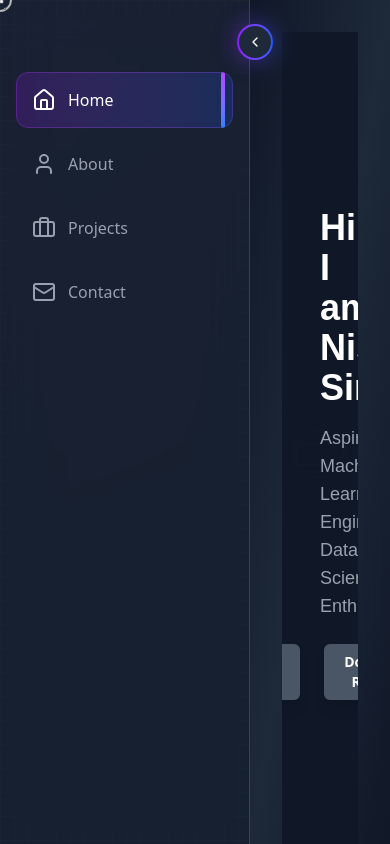
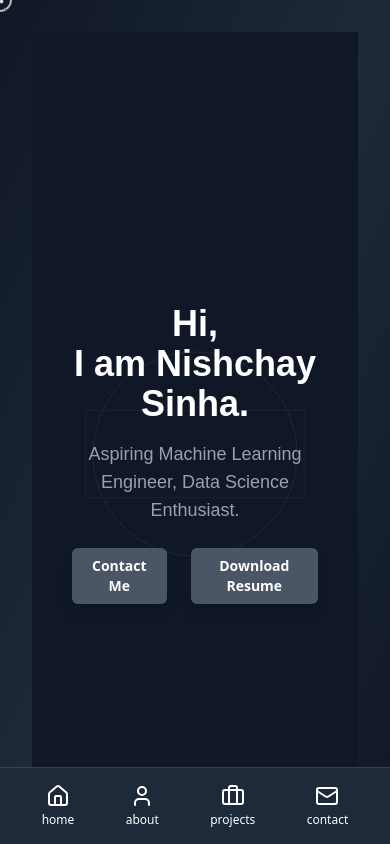
Before and after one commit to KetsuiSinha/portfolio, a React (Vite) app: page / in a window 390 px wide. Built offline with nearby package versions, Linux system fonts and the light colour scheme.

Commit message:
Adding vite components to the main site

```diff
--- a/src/components/AboutUs.jsx
+++ b/src/components/AboutUs.jsx
@@ -6,53 +6,53 @@ export default function AboutMe() {
     {
       category: "Machine Learning",
       items: ["TensorFlow", "PyTorch", "Scikit-learn", "Neural Networks", "Computer Vision", "NLP"],
-      icon: <Brain className="w-6 h-6 text-gray-400" />
+      icon: <Brain className="w-5 h-5 sm:w-6 sm:h-6 text-gray-400" />
     },
     {
       category: "Data Science",
       items: ["Python", "Pandas", "NumPy", "Data Visualization", "Statistical Analysis"],
-      icon: <Database className="w-6 h-6 text-gray-400" />
+      icon: <Database className="w-5 h-5 sm:w-6 sm:h-6 text-gray-400" />
     },
     {
       category: "Web Development",
       items: ["React", "Node.js", "JavaScript", "HTML/CSS", "REST APIs"],
-      icon: <Code className="w-6 h-6 text-gray-400" />
+      icon: <Code className="w-5 h-5 sm:w-6 sm:h-6 text-gray-400" />
     },
     {
       category: "Tools & Technologies",
       items: ["Git", "AWS", "Jupyter", "VS Code"],
-      icon: <Cpu className="w-6 h-6 text-gray-400" />
+      icon: <Cpu className="w-5 h-5 sm:w-6 sm:h-6 text-gray-400" />
     }
   ];
 
   return (
-    <div className="min-h-screen bg-gray-900 full-width">
+    <div className="min-h-screen bg-gray-900 w-full">
       {/* Hero Section */}
-      <section className="relative pt-16">
+      <section className="relative pt-8 sm:pt-16">
         <div className="absolute inset-0 -z-10 bg-gradient-to-br from-gray-900 via-gray-800 to-gray-900">
           <div className="absolute inset-0 bg-[linear-gradient(to_right,#4f4f4f2e_1px,transparent_1px),linear-gradient(to_bottom,#4f4f4f2e_1px,transparent_1px)] bg-[size:14px_24px]" />
         </div>
 
-        <div className="min-h-screen flex items-center">
-          <div className="max-w-7xl mx-auto px-6 lg:px-8 py-32">
+        <div className="min-h-[80vh] flex items-center">
+          <div className="w-full max-w-7xl mx-auto px-4 sm:px-6 lg:px-8 py-16 sm:py-24 lg:py-32">
             <div className="text-center">
-              <h1 className="text-4xl sm:text-6xl font-bold tracking-tight text-gray-300 mb-6">
+              <h1 className="text-3xl sm:text-4xl md:text-5xl lg:text-6xl font-bold tracking-tight text-gray-300 mb-4 sm:mb-6">
                 Machine Learning Engineer
               </h1>
-              <p className="text-xl text-gray-400 max-w-2xl mx-auto">
+              <p className="text-lg sm:text-xl text-gray-400 max-w-2xl mx-auto px-4">
                 Passionate about transforming data into intelligent solutions
               </p>
-              <div className="mt-8 flex justify-center gap-4">
+              <div className="mt-6 sm:mt-8 flex flex-col sm:flex-row justify-center gap-3 sm:gap-4 px-4">
                 <a
                   href="/public/resume.pdf"
                   download="My_Resume.pdf"
-  className="rounded-md bg-gray-600 px-5 py-2 text-sm font-semibold text-white shadow-lg hover:bg-gray-500 transition-all duration-300"
+                  className="rounded-md bg-gray-600 px-4 sm:px-5 py-2 text-sm font-semibold text-white shadow-lg hover:bg-gray-500 transition-all duration-300 w-full sm:w-auto"
                 >
                   Download Resume
                 </a>
                 <button
                   onClick={() => window.dispatchEvent(new Event('navigateToContact'))}
-            className="rounded-md bg-gray-600 px-5 py-2 text-sm font-semibold text-white shadow-lg hover:bg-gray-500 transition-all duration-300"
+                  className="rounded-md bg-gray-600 px-4 sm:px-5 py-2 text-sm font-semibold text-white shadow-lg hover:bg-gray-500 transition-all duration-300 w-full sm:w-auto"
                 >
                   Contact Me
                 </button>
@@ -63,17 +63,17 @@ export default function AboutMe() {
       </section>
 
       {/* About Section */}
-      <section id="about" className="py-20 relative">
-        <div className="max-w-7xl mx-auto px-6 lg:px-8">
-          <div className="rounded-xl border border-gray-800 bg-gray-900/50 p-8 backdrop-blur-xl">
-            <h2 className="text-3xl font-bold text-white mb-6">About Me</h2>
-            <div className="space-y-6 text-gray-300">
-              <p className="text-lg">
+      <section id="about" className="py-12 sm:py-16 lg:py-20 relative">
+        <div className="max-w-7xl mx-auto px-4 sm:px-6 lg:px-8">
+          <div className="rounded-xl border border-gray-800 bg-gray-900/50 p-4 sm:p-6 lg:p-8 backdrop-blur-xl">
+            <h2 className="text-2xl sm:text-3xl font-bold text-white mb-4 sm:mb-6">About Me</h2>
+            <div className="space-y-4 sm:space-y-6 text-gray-300">
+              <p className="text-base sm:text-lg">
                 I am an aspiring Machine Learning Engineer and Web Developer with a strong passion for Data Science.
                 With hands-on experience in building and applying machine learning algorithms to solve real-world problems,
                 I am committed to advancing my skills in AI and data analytics.
               </p>
-              <p className="text-lg">
+              <p className="text-base sm:text-lg">
                 I actively seek opportunities to work on innovative projects that leverage cutting-edge technologies
                 to deliver impactful solutions. My goal is to contribute to the evolving tech landscape while
                 continuously expanding my expertise in machine learning, data science, and software development.
@@ -84,19 +84,22 @@ export default function AboutMe() {
       </section>
 
       {/* Skills Section */}
-      <section id="skills" className="py-20">
-        <div className="max-w-7xl mx-auto px-6 lg:px-8">
-          <h2 className="text-3xl font-bold text-white mb-12">Skills & Expertise</h2>
-          <div className="grid md:grid-cols-2 lg:grid-cols-4 gap-6">
+      <section id="skills" className="py-12 sm:py-16 lg:py-20">
+        <div className="max-w-7xl mx-auto px-4 sm:px-6 lg:px-8">
+          <h2 className="text-2xl sm:text-3xl font-bold text-white mb-6 sm:mb-12">Skills & Expertise</h2>
+          <div className="grid grid-cols-1 sm:grid-cols-2 lg:grid-cols-4 gap-4 sm:gap-6">
             {skills.map((skill) => (
-              <div key={skill.category} className="rounded-xl border border-gray-800 bg-gray-900/50 p-6 backdrop-blur-xl">
-                <div className="flex items-center gap-3 mb-4">
+              <div
+                key={skill.category}
+                className="rounded-xl border border-gray-800 bg-gray-900/50 p-4 sm:p-6 backdrop-blur-xl transition-transform duration-300 hover:scale-105"
+              >
+                <div className="flex items-center gap-2 sm:gap-3 mb-3 sm:mb-4">
                   {skill.icon}
-                  <h3 className="text-xl font-semibold text-white">{skill.category}</h3>
+                  <h3 className="text-lg sm:text-xl font-semibold text-white">{skill.category}</h3>
                 </div>
-                <ul className="space-y-2">
+                <ul className="space-y-1 sm:space-y-2">
                   {skill.items.map((item) => (
-                    <li key={item} className="text-gray-400">{item}</li>
+                    <li key={item} className="text-sm sm:text-base text-gray-400">{item}</li>
                   ))}
                 </ul>
               </div>
--- a/src/components/Dashboard.jsx
+++ b/src/components/Dashboard.jsx
@@ -2,8 +2,7 @@ import React, { useState, useRef, useEffect } from 'react';
 import { motion, AnimatePresence } from 'framer-motion';
 import {
   Home, User, Briefcase, Mail,
-  ChevronLeft, ChevronRight,
-  Moon, Sun,
+  ChevronLeft, ChevronRight
 } from 'lucide-react';
 import Navbar from './Navbar';
 import AboutUs from './AboutUs';
@@ -14,7 +13,7 @@ const AdvancedDashboard = () => {
   const [activeSection, setActiveSection] = useState('home');
   const [isExpanded, setIsExpanded] = useState(true);
   const [mousePosition, setMousePosition] = useState({ x: 0, y: 0 });
-  const [hoveredSection, setHoveredSection] = useState(null);
+  const [isMobile, setIsMobile] = useState(window.innerWidth < 768);
   const sectionRef = useRef(null);
 
   useEffect(() => {
@@ -26,179 +25,81 @@ const AdvancedDashboard = () => {
   }, []);
 
   useEffect(() => {
-    const handleNavigation = () => setActiveSection('contact');
-    window.addEventListener('navigateToContact', handleNavigation);
-    return () => window.removeEventListener('navigateToContact', handleNavigation);
+    const handleResize = () => {
+      setIsMobile(window.innerWidth < 768);
+      if (window.innerWidth < 768) setIsExpanded(false);
+    };
+    window.addEventListener('resize', handleResize);
+    return () => window.removeEventListener('resize', handleResize);
   }, []);
 
   const sections = {
-    home: {
-      icon: <Home className="w-6 h-6" />,
-      content: <Navbar />
-    },
-    about: {
-      icon: <User className="w-6 h-6" />,
-      content: <AboutUs />
-    },
-    projects: {
-      icon: <Briefcase className="w-6 h-6" />,
-      content: <Projects/>
-    },
-    contact: {
-      icon: <Mail className="w-6 h-6" />,
-      content: <Contact />
-    }
-  };
-
-  const sidebarVariants = {
-    expanded: { width: '250px' },
-    collapsed: { width: '80px' }
-  };
-
-  const buttonVariants = {
-    initial: { scale: 1 },
-    hover: {
-      scale: 1.02,
-      transition: { duration: 0.2 }
-    },
-    tap: { scale: 0.98 }
-  };
-
-  const iconVariants = {
-    initial: { scale: 1 },
-    hover: {
-      scale: 1.1,
-      rotate: 5,
-      transition: { duration: 0.2 }
-    }
-  };
-
-  const sliderVariants = {
-    initial: { scale: 1, rotate: 0 },
-    hover: {
-      scale: 1.1,
-      boxShadow: "0 0 8px rgba(124, 58, 237, 0.5)",
-      transition: { duration: 0.2 }
-    },
-    tap: { scale: 0.95 }
+    home: { icon: <Home className="w-6 h-6" />, content: <Navbar /> },
+    about: { icon: <User className="w-6 h-6" />, content: <AboutUs /> },
+    projects: { icon: <Briefcase className="w-6 h-6" />, content: <Projects/> },
+    contact: { icon: <Mail className="w-6 h-6" />, content: <Contact /> }
   };
 
   return (
-    <div className="flex h-screen bg-gray-900 relative overflow-hidden">
-      <div
-        className="absolute inset-0 opacity-30 pointer-events-none"
-        style={{
-          background: `radial-gradient(circle at ${mousePosition.x}px ${mousePosition.y}px, rgba(124, 58, 237, 0.1) 0%, rgba(0, 0, 0, 0) 60%)`,
-          transition: 'background 0.3s'
-        }}
-      />
-
-      <div className="absolute inset-0 bg-[linear-gradient(to_right,#4f4f4f2e_1px,transparent_1px),linear-gradient(to_bottom,#4f4f4f2e_1px,transparent_1px)] bg-[size:14px_24px] pointer-events-none" />
-
+    <div className="flex flex-col md:flex-row h-screen bg-gray-900 relative overflow-hidden">
+      {/* Sidebar for Desktop */}
+      {!isMobile && (
         <motion.aside
-        initial="expanded"
-        animate={isExpanded ? "expanded" : "collapsed"}
-        variants={sidebarVariants}
-        transition={{ type: "spring", stiffness: 200, damping: 25 }}
-        className="bg-gray-800/50 backdrop-blur-xl border-r border-gray-700 relative z-20"
+          animate={{ width: isExpanded ? '250px' : '80px' }}
+          transition={{ type: 'spring', stiffness: 200, damping: 25 }}
+          className="bg-gray-800/50 backdrop-blur-xl border-r border-gray-700 relative z-20 hidden md:block"
         >
-        <div className="absolute -right-6 top-6">
-          <motion.button
+          <button
             onClick={() => setIsExpanded(!isExpanded)}
-            variants={sliderVariants}
-            initial="initial"
-            whileHover="hover"
-            whileTap="tap"
-            className="relative group bg-gradient-to-r from-purple-600 to-blue-600 p-0.5 rounded-full"
+            className="absolute -right-6 top-6 bg-gray-800 p-2 rounded-full"
           >
-            <div className="absolute inset-0 bg-gradient-to-r from-purple-600 to-blue-600 rounded-full blur-md opacity-50 group-hover:opacity-75 transition-opacity duration-200" />
-            <div className="relative bg-gray-800 rounded-full p-2 transition-colors group-hover:bg-gray-700">
-              <motion.div
-                animate={{ rotate: isExpanded ? 0 : 180 }}
-                transition={{ duration: 0.3 }}
-              >
+            <motion.div animate={{ rotate: isExpanded ? 0 : 180 }}>
               <ChevronLeft className="w-4 h-4 text-white" />
             </motion.div>
-            </div>
-          </motion.button>
-        </div>
-
+          </button>
           <nav className="pt-16 px-4">
-          {Object.keys(sections).map(section => (
-            <motion.div
+            {Object.keys(sections).map((section) => (
+              <div
                 key={section}
-              onHoverStart={() => setHoveredSection(section)}
-              onHoverEnd={() => setHoveredSection(null)}
-              variants={buttonVariants}
-              initial="initial"
-              whileHover="hover"
-              whileTap="tap"
                 onClick={() => setActiveSection(section)}
-              className={`
-                relative flex items-center w-full p-4 rounded-xl my-2 cursor-pointer
-                overflow-hidden transition-all duration-300
-                ${activeSection === section
-                  ? 'bg-gradient-to-r from-purple-600/20 to-blue-600/20 text-white'
-                  : 'text-gray-400 hover:text-white'
-                }
-              `}
-            >
-              <div className="absolute inset-0 bg-gradient-to-r from-purple-600/10 to-blue-600/10 opacity-0 hover:opacity-100 transition-opacity duration-300" />
-
-              <motion.div
-                variants={iconVariants}
-                className="relative z-10"
+                className={`flex items-center w-full p-4 rounded-xl my-2 cursor-pointer transition-all duration-300 ${
+                  activeSection === section ? 'bg-purple-600/20 text-white' : 'text-gray-400 hover:text-white'
+                }`}
               >
                 {sections[section].icon}
-              </motion.div>
-
-              {isExpanded && (
-                <span className="ml-3 capitalize font-medium relative z-10">
-                  {section}
-                </span>
-              )}
-
-              {(activeSection === section || hoveredSection === section) && (
-                <motion.div
-                  layoutId="activeSection"
-                  className="absolute inset-0 border border-purple-500/30 rounded-xl -z-10"
-                  transition={{ type: "spring", stiffness: 300, damping: 30 }}
-                />
-              )}
-
-              {activeSection === section && (
-                <motion.div
-                  className="absolute right-2 w-1 h-full bg-gradient-to-b from-purple-500 to-blue-500 rounded-full"
-                  layoutId="activeIndicator"
-                  transition={{ type: "spring", stiffness: 300, damping: 30 }}
-                />
-              )}
-            </motion.div>
+                {isExpanded && <span className="ml-3 capitalize font-medium">{section}</span>}
+              </div>
             ))}
           </nav>
         </motion.aside>
+      )}
 
-      <main
-        ref={sectionRef}
-        className="flex-1 p-8 overflow-y-auto relative bg-gradient-to-br from-gray-900 via-gray-800 to-gray-900"
-      >
+      {/* Main Content */}
+      <main ref={sectionRef} className="flex-1 p-8 overflow-y-auto relative bg-gradient-to-br from-gray-900 via-gray-800 to-gray-900">
         <AnimatePresence mode="wait">
           <motion.div
             key={activeSection}
             initial={{ opacity: 0, y: 20 }}
             animate={{ opacity: 1, y: 0 }}
             exit={{ opacity: 0, y: -20 }}
-            transition={{
-              type: "spring",
-              stiffness: 260,
-              damping: 20
-            }}
-            className="relative z-10"
+            transition={{ type: 'spring', stiffness: 260, damping: 20 }}
           >
             {sections[activeSection].content}
           </motion.div>
         </AnimatePresence>
       </main>
+
+      {/* Bottom Navigation for Mobile */}
+      {isMobile && (
+        <nav className="fixed bottom-0 left-0 w-full bg-gray-800 p-4 flex justify-around border-t border-gray-700 md:hidden">
+          {Object.keys(sections).map((section) => (
+            <button key={section} onClick={() => setActiveSection(section)} className="text-white flex flex-col items-center">
+              {sections[section].icon}
+              <span className="text-xs mt-1">{section}</span>
+            </button>
+          ))}
+        </nav>
+      )}
     </div>
   );
 };
```
Also changed, not shown: src/components/Contact.jsx (+23 -20 lines), src/components/Projects.jsx (+49 -22 lines). Lines whose indentation alone changed are shown as unchanged.
